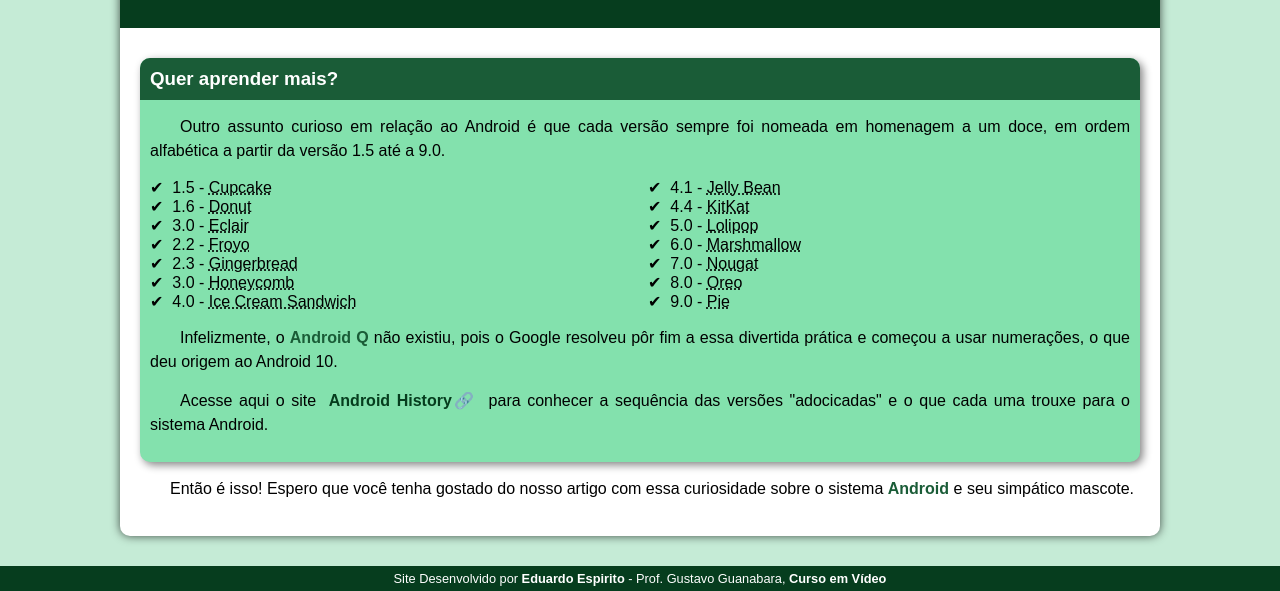
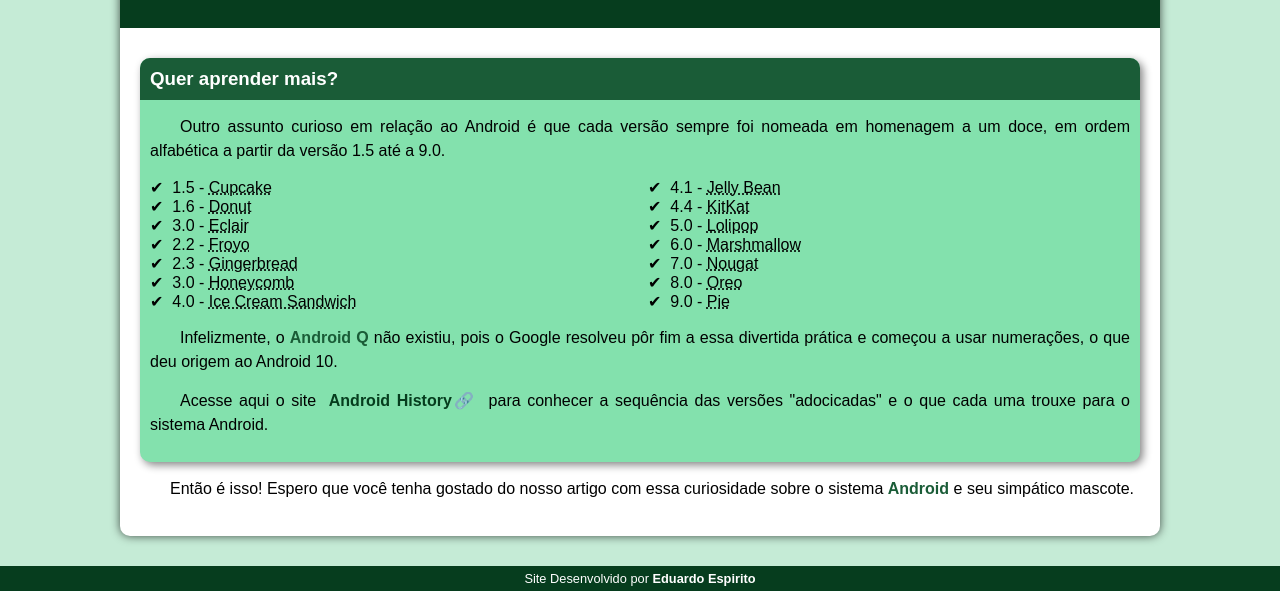
Before and after one commit to Dev-eduardo-espirito/historia-android, a plain HTML site: page index.html in a window 1280 px wide. Shown: the part 2296-2887 px from the top of the page. Drawn offline with Linux system fonts and the light colour scheme; a web font is replaced by a local one.

Commit message:
Alteracao no footer

```diff
--- a/index.html
+++ b/index.html
@@ -81,7 +81,7 @@
             </article>
         </main>
         <footer>
-            <p>Site Desenvolvido por<a href="https://github.com/eduardoespirito" target="_blank"> Eduardo Espirito</a> - Prof. Gustavo Guanabara, <a href="https://www.cursoemvideo.com/" target="_blank">Curso em Vídeo</a></p>
+            <p>Site Desenvolvido por<a href="https://github.com/Dev-eduardo-espirito" target="_blank"> Eduardo Espirito</a>
         </footer>
 </body>
 </html>
```
